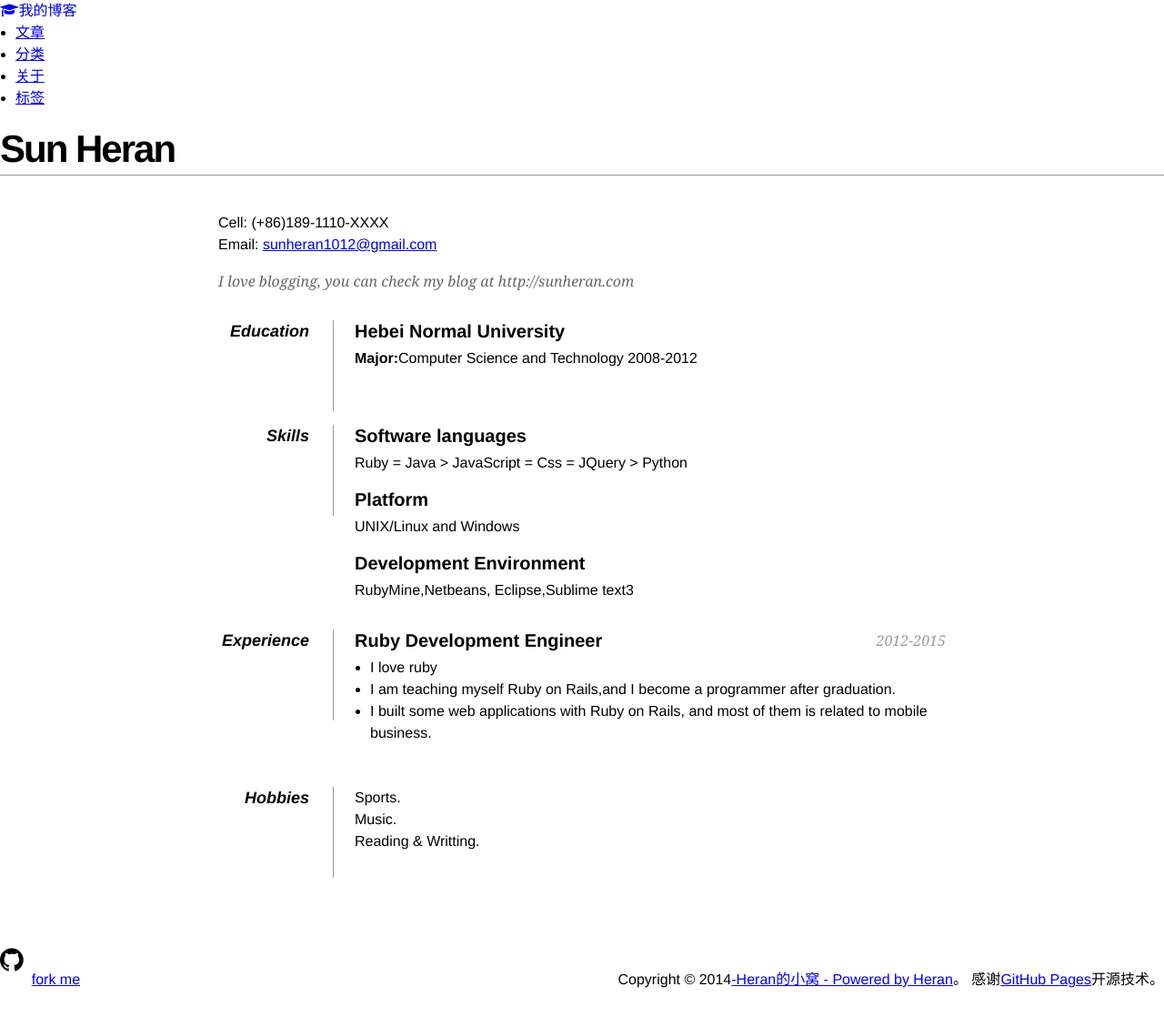
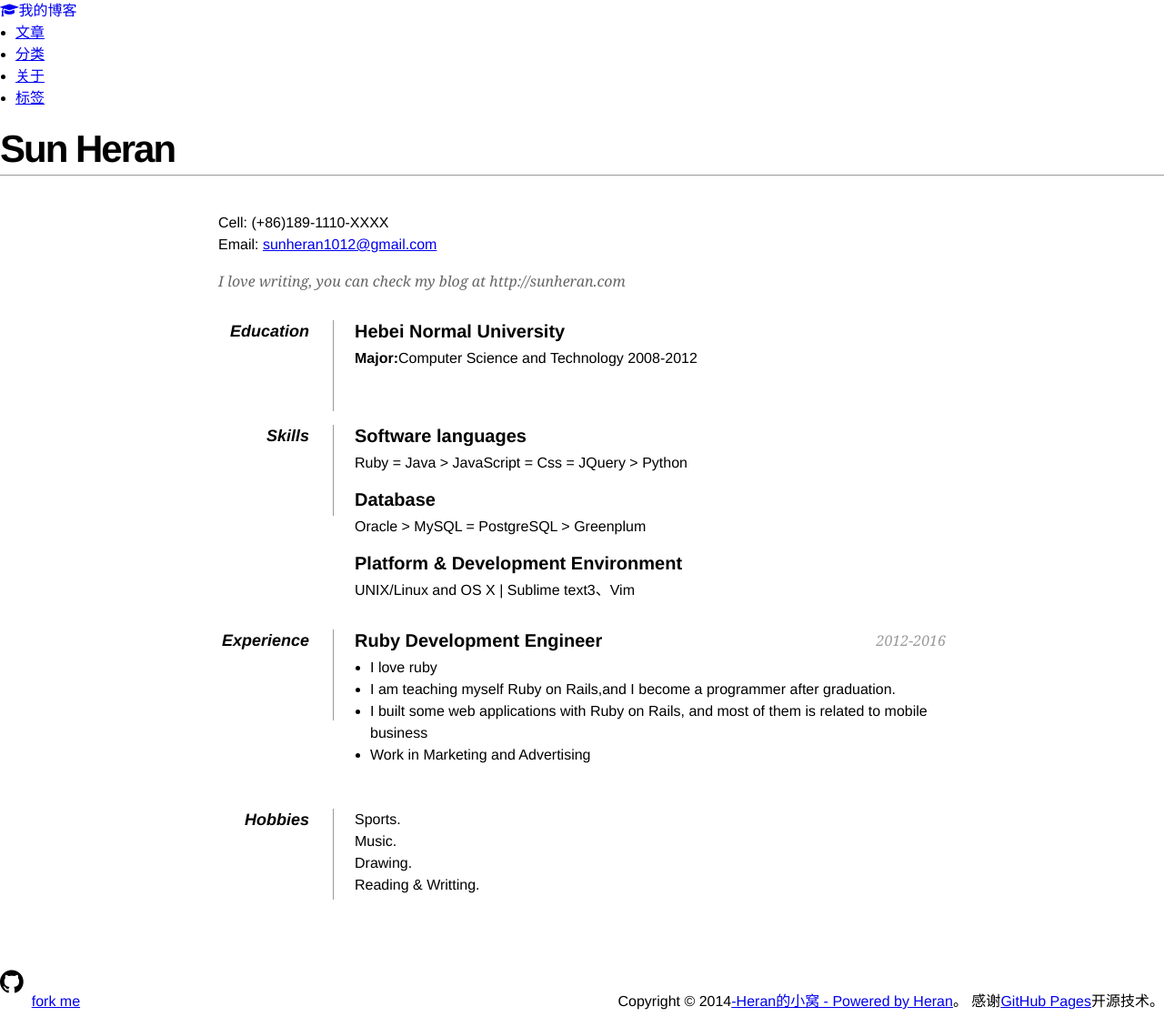
Before and after one commit to hihera/heran.github.io, a Jekyll site: the page built from pages.html, in a window 1280 px wide. Shown: the whole page at 91% size. Built offline with Jekyll 4.4.1, drawn with Linux system fonts in a browser that asks for light colours; nearby versions of some CDN libraries; Markdown is read by kramdown in place of the engine named in the settings; comment, search, counter and statistics services are not loaded; before the commit the page ends 1105 px from its top, so only the background shows below that.

Commit message:
modify resume

```diff
--- a/_config.yml
+++ b/_config.yml
@@ -5,7 +5,7 @@ permalink: /:year/:month/:day/:title
 markdown: rdiscount
 exclude: [".rvmrc", ".rbenv-version", "README.md", "Rakefile", "changelog.md"]
 highlighter: pygments
-pygments: true
+#pygments: true
 #mardown: redcarpet
 
 safe: false
@@ -76,8 +76,8 @@ JB :
   archive_path: /archive.html
   categories_path : /categories.html
   tags_path : /tags.html
-  atom_path : /atom.xml
-  rss_path : /rss.xml
+  # atom_path : /atom.xml
+  # rss_path : /rss.xml
 
   # Settings for all other include helpers can be defined by creating
   # a hash with key named for the given helper. ex:
--- a/atom.xml
+++ b/atom.xml
@@ -1,4 +1,4 @@
----
+<!-- ---
 layout: nil
 title : Atom Feed
 ---
@@ -25,4 +25,4 @@ title : Atom Feed
  </entry>
  {% endfor %}
 
-</feed>
+</feed> -->
--- a/pages.html
+++ b/pages.html
@@ -37,7 +37,7 @@ group: navigation
     </div>
     <div id="objective">
       <p>
-      I love blogging, you can check my blog at http://sunheran.com
+      I love writing, you can check my blog at http://sunheran.com
       </p>
     </div>
     <div class="clear"></div>
@@ -53,25 +53,27 @@ group: navigation
       <dd>
       <h2>Software languages</h2>
       <p>Ruby = Java > JavaScript = Css = JQuery  > Python</p>
-      <h2>Platform</h2>
-      <p>UNIX/Linux and Windows</p>
-      <h2>Development Environment</h2>
-      <p>RubyMine,Netbeans, Eclipse,Sublime text3</p>
+      <h2>Database</h2>
+      <p>Oracle > MySQL = PostgreSQL > Greenplum </p>
+      <h2>Platform & Development Environment</h2>
+      <p>UNIX/Linux and OS X | Sublime text3、Vim</p>
       </dd>
       <dd class="clear"></dd>
       <dt>Experience</dt>
       <dd>
-      <h2>Ruby Development Engineer<span>2012-2015</span></h2>
+      <h2>Ruby Development Engineer<span>2012-2016</span></h2>
       <ul>
           <li>I love ruby</li>
           <li>I am teaching myself Ruby on Rails,and I become a programmer after graduation. </li>
-          <li>I built some web applications with Ruby on Rails, and most of them is related to mobile business.</li>
+          <li>I built some web applications with Ruby on Rails, and most of them is related to mobile business</li>
+          <li>Work in Marketing and Advertising</li>
       </ul>
       </dd>
       <dd class="clear"></dd>
       <dt>Hobbies</dt>
       <dd>Sports.</dd>
       <dd>Music.</dd>
+      <dd>Drawing.</dd>
       <dd>Reading & Writting.</dd>
       <dd class="clear"></dd>
     </dl>
--- a/rss.xml
+++ b/rss.xml
@@ -1,4 +1,4 @@
----
+<!-- ---
 layout: nil
 title : RSS Feed
 ---
@@ -26,3 +26,4 @@ title : RSS Feed
 
 </channel>
 </rss>
+ -->
```
